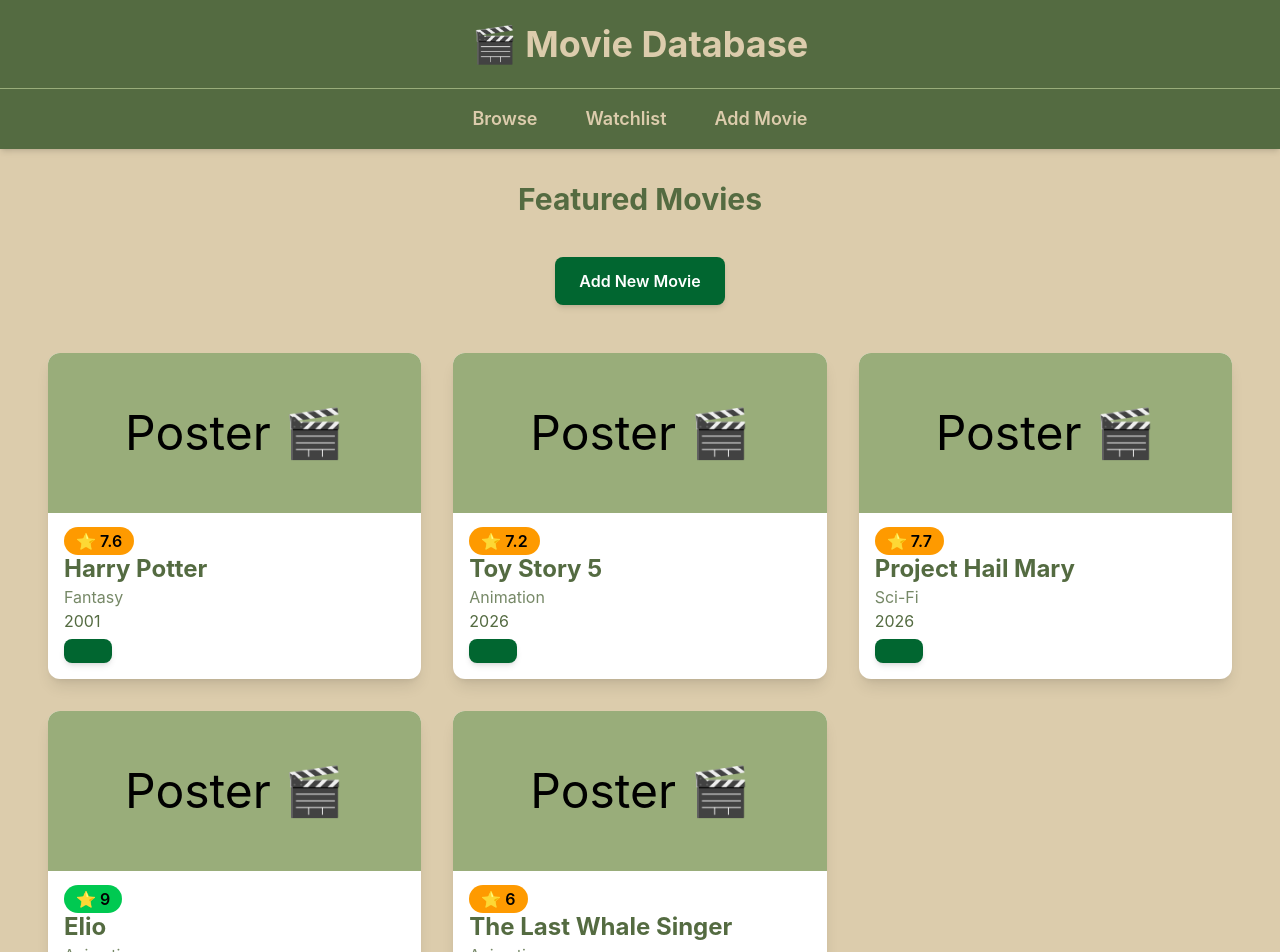
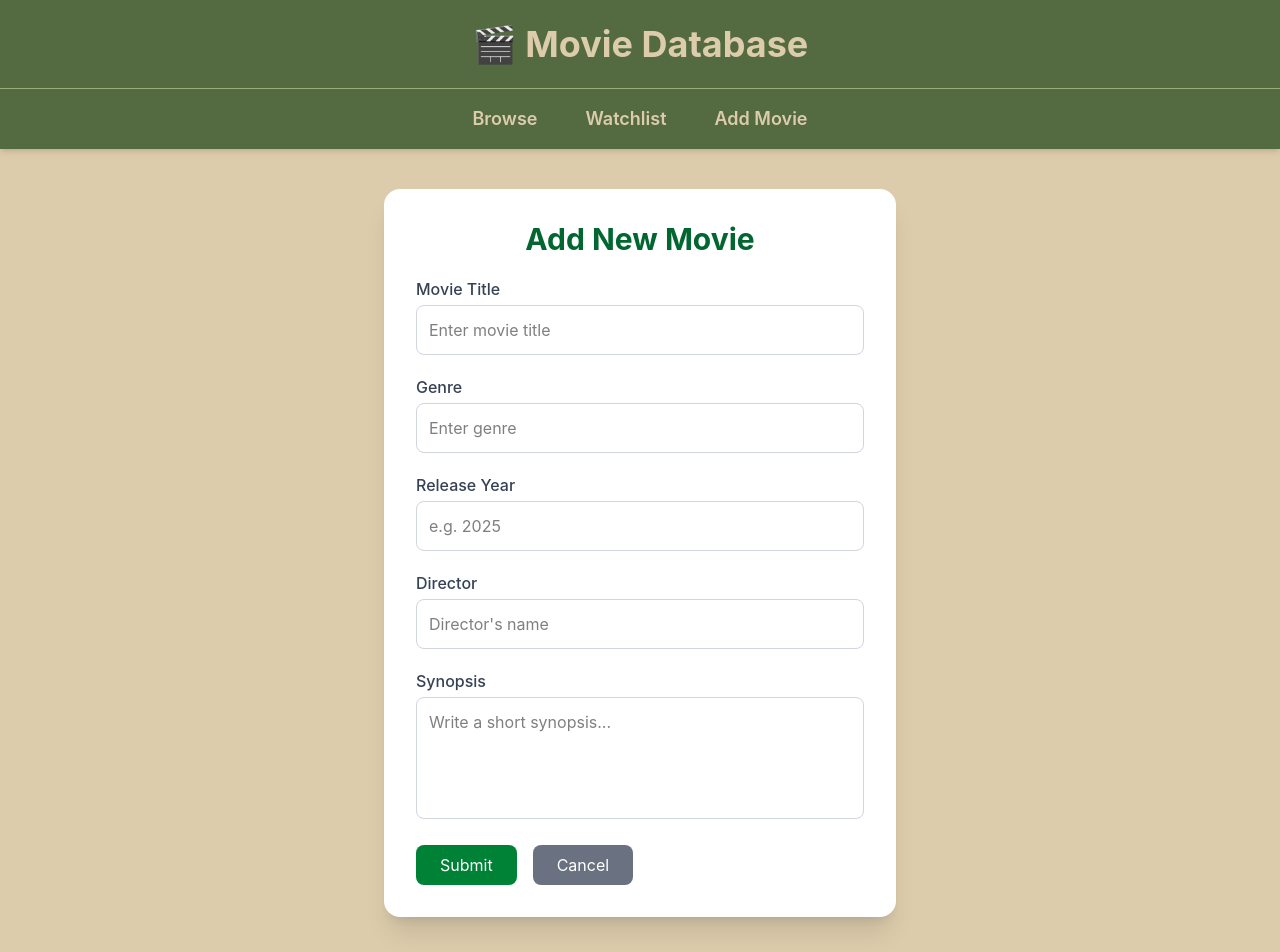
Before and after one commit to SagonaAchhami/MovieDatabase, a React app: page /add in a window 1280 px wide. Shown: the top 952 px of the page. Built offline with nearby package versions, Linux system fonts and the light colour scheme; the HTML template or start-up script is replaced by a standard one.

Commit message:
Movies can be added

```diff
--- a/package.json
+++ b/package.json
@@ -13,6 +13,7 @@
     "@tailwindcss/vite": "^4.3.1",
     "react": "^19.2.6",
     "react-dom": "^19.2.6",
+    "react-router-dom": "^7.18.1",
     "tailwindcss": "^4.3.1"
   },
   "devDependencies": {
--- a/src/App.jsx
+++ b/src/App.jsx
@@ -1,20 +1,57 @@
+import { useState } from "react";
+import { BrowserRouter, Routes, Route } from "react-router-dom";
 import Navbar from "./Components/Navbar";
 import MovieGrid from "./Components/MovieGrid";
+import AddMovie from "./Components/AddMovie";
 
-function App() {
+export default function App() {
+  const [movies, setMovies] = useState([
+    {
+      title: "Harry Potter",
+      genre: "Fantasy",
+      year: 2001,
+      rating: 7.6,
+    },
+    {
+      title: "Toy Story 5",
+      genre: "Animation",
+      year: 2026,
+      rating: 7.2,
+    },
+    {
+      title: "Project Hail Mary",
+      genre: "Sci-Fi",
+      year: 2026,
+      rating: 7.7,
+    },
+    {
+      title: "Elio",
+      genre: "Animation",
+      year: 2025,
+      rating: 9.0,
+    },
+    {
+      title: "The Last Whale Singer",
+      genre: "Animation",
+      year: 2025,
+      rating: 6.0,
+    },
+  ]);
+
+  const addMovie = (movie) => {
+    setMovies((prev) => [...prev, movie]);
+  };
+
   return (
-    <div className="min-h-screen bg-[#DCCCAC]">
-      <Navbar />
+    <BrowserRouter>
+      <div className="min-h-screen bg-[#DCCCAC]">
+        <Navbar />
 
-      <div className="max-w-7xl mx-auto py-8 px-6">
-        <h2 className="text-3xl font-bold text-center text-[#546B41] mb-10">
-  Featured Movies
-</h2>
-
-        <MovieGrid />
+        <Routes>
+          <Route path="/" element={<MovieGrid movies={movies} />} />
+          <Route path="/add" element={<AddMovie onAddMovie={addMovie} />} />
+        </Routes>
       </div>
-    </div>
+    </BrowserRouter>
   );
 }
-
-export default App;
--- a/src/Components/AddMovie.jsx
+++ b/src/Components/AddMovie.jsx
@@ -1,6 +1,7 @@
 import { useState } from "react";
-
+import { useNavigate } from "react-router-dom";
 export default function AddMovie({ onAddMovie }) {
+  const navigate = useNavigate();
   const [title, setTitle] = useState("");
   const [genre, setGenre] = useState("");
   const [year, setYear] = useState("");
@@ -18,7 +19,7 @@ export default function AddMovie({ onAddMovie }) {
       synopsis,
     };
 
-    // ✅ send data to parent
+
     onAddMovie(newMovie);
 
     // reset form
@@ -29,21 +30,50 @@ export default function AddMovie({ onAddMovie }) {
     setSynopsis("");
   };
   return (
-<form onSubmit={handleSubmit} className="flex flex-col gap-3 p-4 max-w-md">
+  <div className="flex justify-center items-center py-10 px-4">
+      <form onSubmit={handleSubmit} className="w-full max-w-lg bg-white rounded-2xl shadow-xl p-8 space-y-5" >
+        <h2 className="text-3xl font-bold text-center text-green-800">
+          Add New Movie </h2>
+        <div>
+          <label className="block mb-1 font-medium text-gray-700">
+            Movie Title
+          </label>
+          <input type="text" placeholder="Enter movie title" value={title} onChange={(e) => setTitle(e.target.value)}  className="w-full border border-gray-300 rounded-lg p-3 focus:outline-none focus:ring-2 focus:ring-green-700" required />
+        </div>
+        <div>
+          <label className="block mb-1 font-medium text-gray-700">
+            Genre
+          </label>
+          <input type="text" placeholder="Enter genre" value={genre} onChange={(e) => setGenre(e.target.value)} className="w-full border border-gray-300 rounded-lg p-3 focus:outline-none focus:ring-2 focus:ring-green-700" required />
+        </div>
+        <div>
+          <label className="block mb-1 font-medium text-gray-700">
+            Release Year
+          </label>
+          <input type="number" placeholder="e.g. 2025" value={year} onChange={(e) => setYear(e.target.value)} className="w-full border border-gray-300 rounded-lg p-3 focus:outline-none focus:ring-2 focus:ring-green-700" required  />
+        </div>
+        <div>
+          <label className="block mb-1 font-medium text-gray-700">
+            Director
+          </label>
+          <input type="text" placeholder="Director's name" value={director} onChange={(e) => setDirector(e.target.value)} className="w-full border border-gray-300 rounded-lg p-3 focus:outline-none focus:ring-2 focus:ring-green-700" required />
+        </div>
 
-      <input  type="text" placeholder="Title" value={title} onChange={(e) => setTitle(e.target.value)}/>
-
-      <input type="text" placeholder="Genre" value={genre} onChange={(e) => setGenre(e.target.value)}/>
-
-      <input onChange={(e) => setGenre(e.target.value)} placeholder="Year"  value={year} onChange={(e) => setYear(e.target.value)}/>
-
-      <input type="text"  placeholder="Director"  value={director}  onChange={(e) => setDirector(e.target.value)}  />
-
-      <textarea  placeholder="Synopsis"  value={synopsis}  onChange={(e) => setSynopsis(e.target.value)} />
-
-      <button  type="submit"  className="bg-green-800 hover:bg-green-600 text-white py-2 rounded" >
-        Submit
-      </button>
-    </form>
+        <div>
+          <label className="block mb-1 font-medium text-gray-700">
+            Synopsis
+          </label>
+          <textarea rows="4" placeholder="Write a short synopsis..." value={synopsis} onChange={(e) => setSynopsis(e.target.value)} className="w-full border border-gray-300 rounded-lg p-3 focus:outline-none focus:ring-2 focus:ring-green-700 resize-none" required  ></textarea>
+        </div>
+       <div className="flex gap-4">
+  <button type="submit" className="bg-green-700 text-white px-6 py-2 rounded-lg" >
+    Submit
+  </button>
+  <button type="button" onClick={() => navigate("/")} className="bg-gray-500 text-white px-6 py-2 rounded-lg" >
+    Cancel
+  </button>
+</div>
+      </form>
+    </div>
   );
 }
--- a/src/Components/Button.jsx
+++ b/src/Components/Button.jsx
@@ -1,10 +1,10 @@
-export default function Button({ text, onClick }) {
+export default function Button({ data = "Add New", onClick }) {
   return (
     <button
       onClick={onClick}
-      className="bg-green-800 hover:bg-green-600 text-white font-semibold px-6 py-3 rounded-lg shadow-md transition"
+      className="bg-green-800 hover:bg-green-600 text-white text-xl px-6 py-3 rounded-2xl m-4"
     >
-      {text}
+      {data}
     </button>
   );
 }
--- a/src/Components/MovieCard.jsx
+++ b/src/Components/MovieCard.jsx
@@ -15,10 +15,7 @@ function MovieCard({ title, genre, year, rating }) {
         <Genre genre={genre} />
         <Year year={year} />
 
-           <Button
-          data="Add New Movie"
-          onClick={() => console.log("Button clicked")}
-        />
+
       </div>
     </div>
   );
--- a/src/Components/MovieGrid.jsx
+++ b/src/Components/MovieGrid.jsx
@@ -1,79 +1,29 @@
-import { useState } from "react";
+import { useNavigate } from "react-router-dom";
 import MovieCard from "./MovieCard";
-import AddMovie from "./AddMovie";
 
-export default function MovieGrid() {
-  const [showForm, setShowForm] = useState(false);
-
-  const [movies, setMovies] = useState([
-    {
-      title: "Harry Potter",
-      genre: "Fantasy",
-      year: 2001,
-      rating: 7.6,
-    },
-    {
-      title: "Toy Story 5",
-      genre: "Animation",
-      year: 2026,
-      rating: 7.2,
-    },
-    {
-      title: "Project Hail Mary",
-      genre: "Sci-Fi",
-      year: 2026,
-      rating: 7.7,
-    },
-    {
-      title: "Elio",
-      genre: "Animation",
-      year: 2025,
-      rating: 9.0,
-    },
-    {
-      title: "The Last Whale Singer",
-      genre: "Animation",
-      year: 2025,
-      rating: 6.0,
-    },
-
-  ]);
-
-  // ✅ callback function (child → parent)
-  const addMovie = (newMovie) => {
-    setMovies((prevMovies) => [...prevMovies, newMovie]);
-    setShowForm(false); // optional: close form after submit
-  };
+export default function MovieGrid({ movies }) {
+  const navigate = useNavigate();
 
   return (
-    <>
-      {/* Add Movie Button */}
-      <div className="flex justify-center my-6">
+    <div className="max-w-7xl mx-auto py-8 px-6">
+      <h2 className="text-3xl font-bold text-center text-[#546B41] mb-10">
+        Featured Movies
+      </h2>
+
+      <div className="flex justify-center mb-8">
         <button
-          onClick={() => setShowForm(true)}
+          onClick={() => navigate("/add")}
           className="bg-green-800 hover:bg-green-600 text-white font-semibold px-6 py-3 rounded-lg shadow-md transition"
         >
-          Add New Movie
+          Add Movie
         </button>
       </div>
 
-      {/* Form */}
-      {showForm && <AddMovie onAddMovie={addMovie} />}
-
-      {/* Movie Grid */}
-      <div className="grid grid-cols-1 sm:grid-cols-2 lg:grid-cols-3 gap-8 p-6">
+      <div className="grid grid-cols-1 sm:grid-cols-2 lg:grid-cols-3 gap-8">
         {movies.map((movie, index) => (
-          <MovieCard
-            key={index}
-            title={movie.title}
-            genre={movie.genre}
-            year={movie.year}
-            rating={movie.rating}
-          />
+          <MovieCard key={index} {...movie} />
         ))}
       </div>
-    </>
+    </div>
   );
 }
-   //usestate()-UI ma change vako variable ma rakhne
-   //callback function is used child bata parent ma call garne
```
Also changed, not shown: src/assets/logo.svg (added), 1 other file (tests, documents, lock files or other folders).
